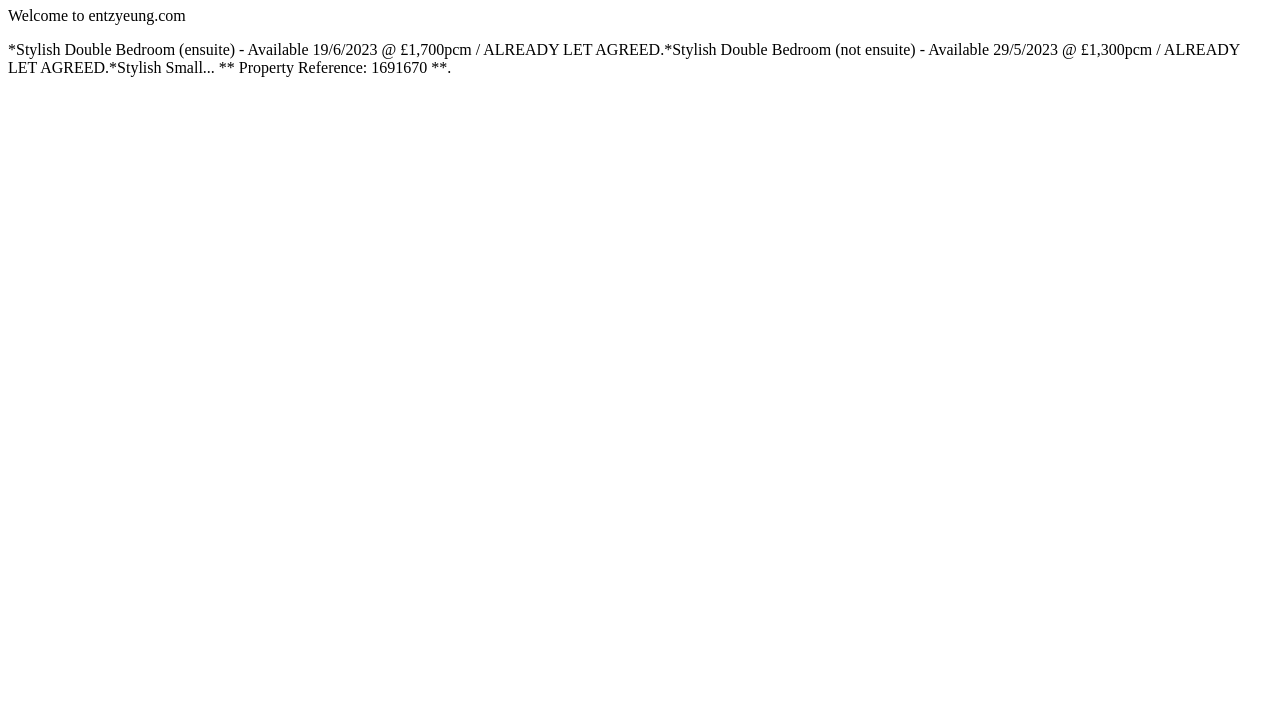
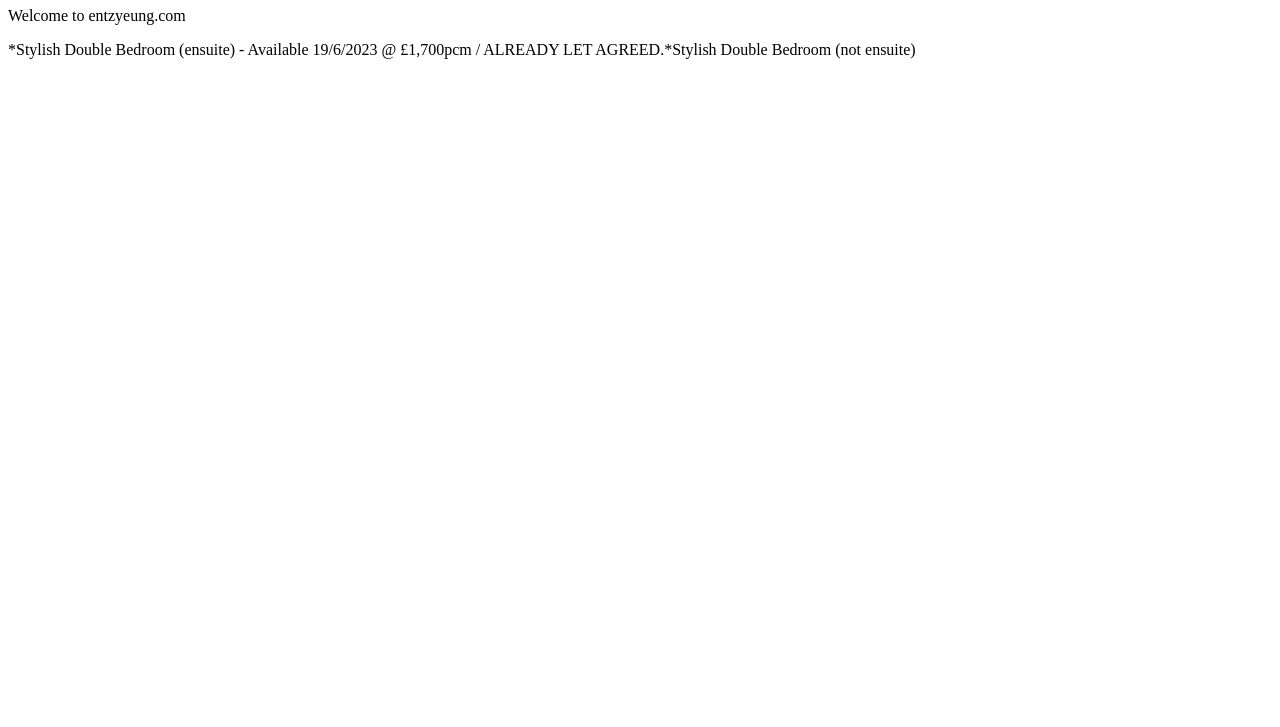
Before and after one commit to yts61/git_test, a plain HTML site: page index.html in a window 1280 px wide. Shown: the part 73-800 px from the top of the page. Drawn offline with Linux system fonts and the light colour scheme.

Commit message:
Add landing message. #2

```diff
--- a/index.html
+++ b/index.html
@@ -10,8 +10,7 @@
 <body>
   <h1 id="Super Welcome to the entz world">dribs and drabs</h1>
   <p>Welcome to entzyeung.com</p>
-  <p>*Stylish Double Bedroom (ensuite) - Available 19/6/2023 @ £1,700pcm / ALREADY LET AGREED.*Stylish Double Bedroom (not ensuite) -
-    Available 29/5/2023 @ £1,300pcm / ALREADY LET AGREED.*Stylish Small... ** Property Reference: 1691670 **.</p>
+  <p>*Stylish Double Bedroom (ensuite) - Available 19/6/2023 @ £1,700pcm / ALREADY LET AGREED.*Stylish Double Bedroom (not ensuite)</p>
 </body>
 
 </html>
```
